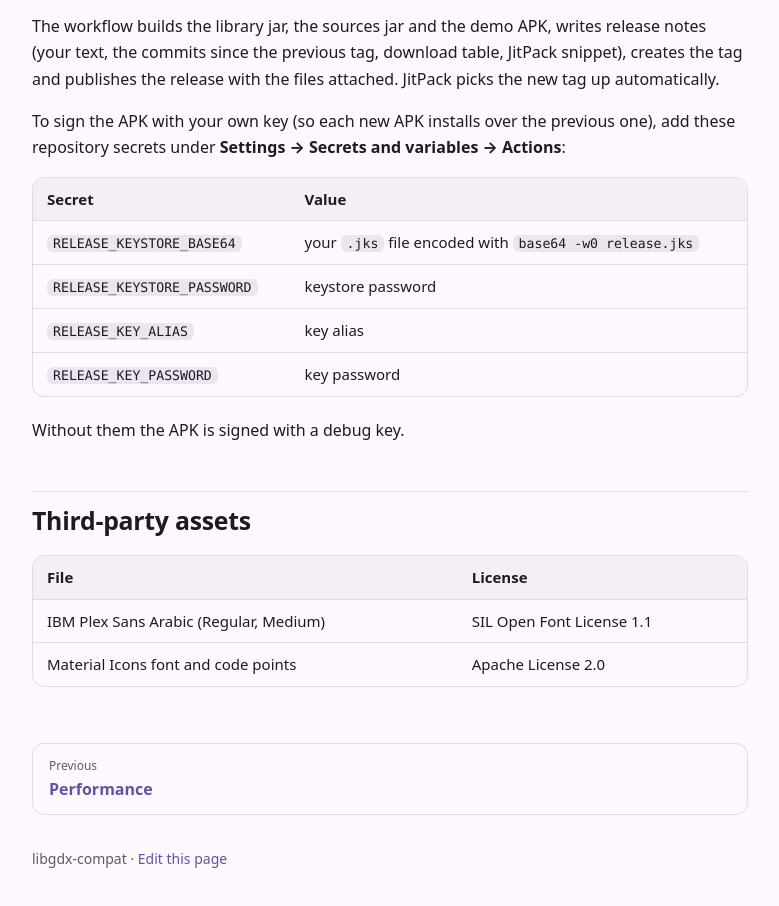
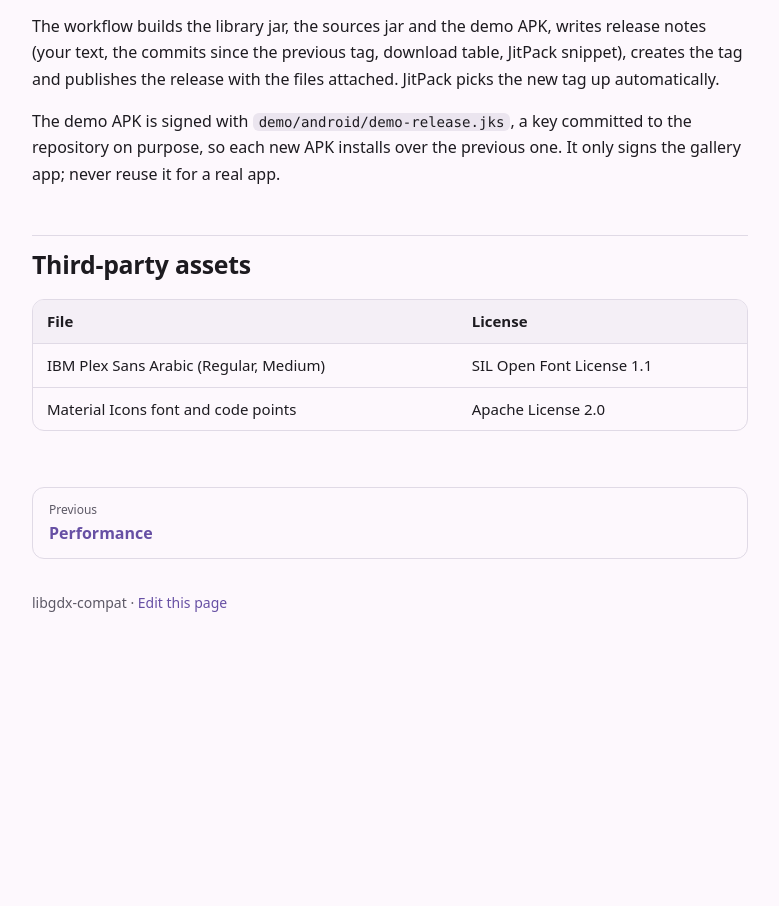
Before and after one commit to star4droid/libgdx-compat, a plain HTML site: page docs/demo.html in a window 1280 px wide. Shown: the part 1790-2696 px from the top of the page, without its empty margins (264-1043 px from the left). After the commit the page ends 2453 px from the top, so only its background shows below. Drawn offline with Linux system fonts and the light colour scheme.

Commit message:
Sign the demo APK with a key stored in the repository
demo/android/demo-release.jks is committed on purpose so every release
APK has the same signature and installs over the previous one. The
Release workflow no longer needs signing secrets.

Co-Authored-By: Claude Opus 5.5 <noreply@anthropic.com>
Claude-Session: https://claude.ai/code/session_01BzDGX7TNZQGGLiCf9erhqT

```diff
--- a/docs/demo.html
+++ b/docs/demo.html
@@ -77,34 +77,7 @@ cd libgdx-compat
 <p>Releases are made by the <strong>Release</strong> workflow, which only runs when started by hand:
 <strong>Actions → Release → Run workflow</strong>, then enter the version (for example <code>1.0.1</code>), optional notes, and whether it is a pre-release.</p>
 <p>The workflow builds the library jar, the sources jar and the demo APK, writes release notes (your text, the commits since the previous tag, download table, JitPack snippet), creates the tag and publishes the release with the files attached. JitPack picks the new tag up automatically.</p>
-<p>To sign the APK with your own key (so each new APK installs over the previous one), add these repository secrets under <strong>Settings → Secrets and variables → Actions</strong>:</p>
-<div class="table-wrap"><table>
-<thead>
-<tr>
-<th>Secret</th>
-<th>Value</th>
-</tr>
-</thead>
-<tbody>
-<tr>
-<td><code>RELEASE_KEYSTORE_BASE64</code></td>
-<td>your <code>.jks</code> file encoded with <code>base64 -w0 release.jks</code></td>
-</tr>
-<tr>
-<td><code>RELEASE_KEYSTORE_PASSWORD</code></td>
-<td>keystore password</td>
-</tr>
-<tr>
-<td><code>RELEASE_KEY_ALIAS</code></td>
-<td>key alias</td>
-</tr>
-<tr>
-<td><code>RELEASE_KEY_PASSWORD</code></td>
-<td>key password</td>
-</tr>
-</tbody>
-</table></div>
-<p>Without them the APK is signed with a debug key.</p>
+<p>The demo APK is signed with <code>demo/android/demo-release.jks</code>, a key committed to the repository on purpose, so each new APK installs over the previous one. It only signs the gallery app; never reuse it for a real app.</p>
 <h2 id="third-party-assets">Third-party assets<a class="anchor" href="#third-party-assets" title="Permanent link">#</a></h2>
 <div class="table-wrap"><table>
 <thead>
```
Also changed, not shown: 6 other files.
